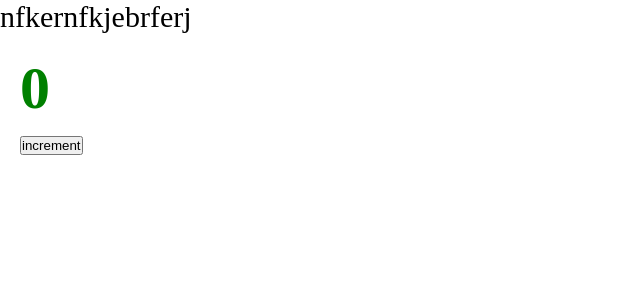
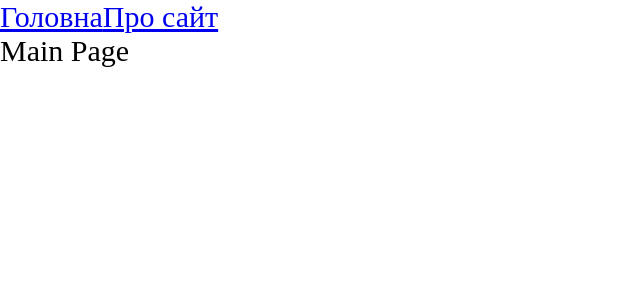
Before and after one commit to KuryshchukNazar2004/production-project, a React app: page / in a window 1280 px wide. Shown: the top 300 px of the page, without its empty margins (0-640 px from the left). Built offline with nearby package versions, Linux system fonts and the light colour scheme.

Commit message:
add routing and lazy loading

```diff
--- a/src/App.tsx
+++ b/src/App.tsx
@@ -1,12 +1,20 @@
-import React from 'react';
-import Counter from './components/Counter';
 import './index.scss';
+import {  Link, Route, Routes } from 'react-router-dom';
+import { Suspense } from 'react';
+import { AboutPageAsync } from './pages/AboutPage/AboutPage.async';
+import { MainPageAsync } from './pages/MainPage/MainPage.async';
 
 const App = () => {
     return (
         <div className='app'>
-            nfkernfkjebrferj
-            <Counter />
+                <Link to={'/'}>Головна</Link>
+                <Link to={'/about'}>Про сайт</Link>
+                <Suspense fallback={<div>Loading...</div>}>
+                    <Routes>
+                        <Route path={'/'} element={<MainPageAsync />} />
+                        <Route path={'/about'} element={<AboutPageAsync />} />
+                    </Routes>
+                </Suspense>
         </div>
     );
 };
--- a/src/index.tsx
+++ b/src/index.tsx
@@ -1,9 +1,10 @@
 import { render } from "react-dom";
 import App from "./App";
+import { BrowserRouter } from "react-router-dom";
 
 render(
-    <div>
+    <BrowserRouter>
         <App />
-    </div>,
+    </BrowserRouter>,
     document.getElementById("root")
 )
--- /dev/null
+++ b/src/pages/AboutPage/AboutPage.async.tsx
@@ -0,0 +1,6 @@
+import { lazy } from 'react';
+
+export const AboutPageAsync = lazy(() => new Promise(resolve => {
+    // @ts-ignore
+    setTimeout(() => resolve(import('./AboutPage')), 1500)
+}));
--- /dev/null
+++ b/src/pages/AboutPage/AboutPage.tsx
@@ -0,0 +1,11 @@
+import React from 'react';
+
+const AboutPage = () => {
+    return (
+        <div>
+            ABOUT PAGE
+        </div>
+    );
+};
+
+export default AboutPage;
--- /dev/null
+++ b/src/pages/MainPage/MainPage.async.tsx
@@ -0,0 +1,6 @@
+import { lazy } from "react";
+
+export const MainPageAsync = lazy(() => new Promise(resolve => {
+    // @ts-ignore
+    setTimeout(() => resolve(import('./MainPage')), 1500)
+}));
--- /dev/null
+++ b/src/pages/MainPage/MainPage.tsx
@@ -0,0 +1,11 @@
+import React from 'react';
+
+const MainPage = () => {
+    return (
+        <div>
+            Main Page
+        </div>
+    );
+};
+
+export default MainPage;
```
Also changed, not shown: package.json (+6 -4 lines), 9 other files (tests, documents, lock files or other folders).
